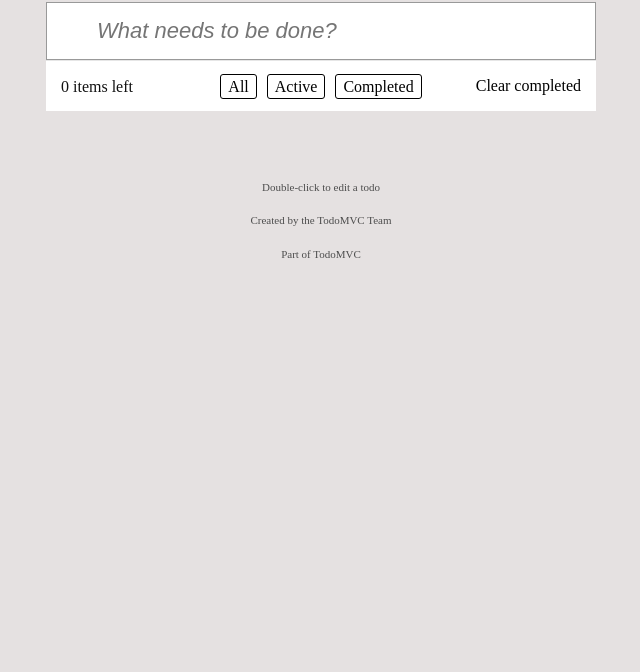
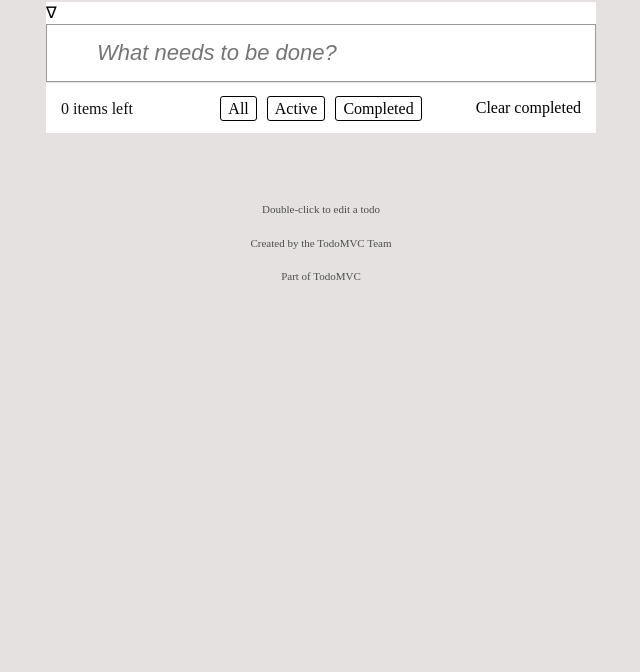
Before and after one commit to shibila305/todo, a plain HTML site: page index.html in a window 1280 px wide. Shown: the part 128-800 px from the top of the page, without its empty margins (319-959 px from the left). Drawn offline with Linux system fonts and the light colour scheme.

Commit message:
Update index.html

```diff
--- a/index.html
+++ b/index.html
@@ -11,17 +11,19 @@
     <section class="todoapp">
         <header class="header">
             <h1>todos</h1>
+            <!-- <h1>PODII PATTI</h1> -->
+            <button class="mark">&#8711;</button>
             <input class="new-task" placeholder="What needs to be done?">
+
         </header>
         <div class="main">
-
             <ul id="todo-list" class="todo-list"></ul>
         </div>
         <footer class="footer">
             <div class="task-count">0 items left</div>
 
             <ul class="foot">
-                <li data-category="All"><button>All</button></li>
+                <li  data-category="All" ><button >All</button></li>
                 <li data-category="Active"><button>Active</button></li>
                 <li data-category="Completed"><button>Completed</button></li>
             </ul>
```
